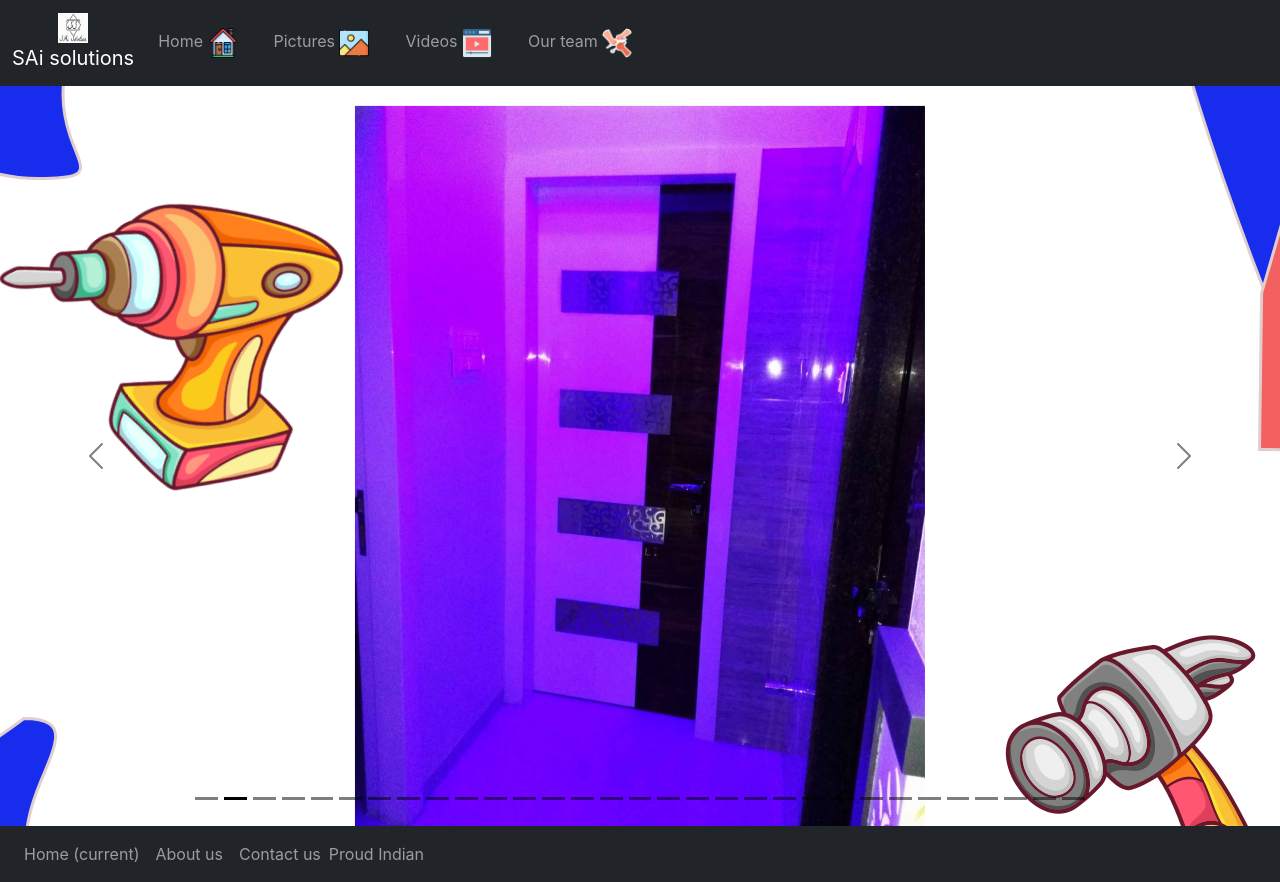
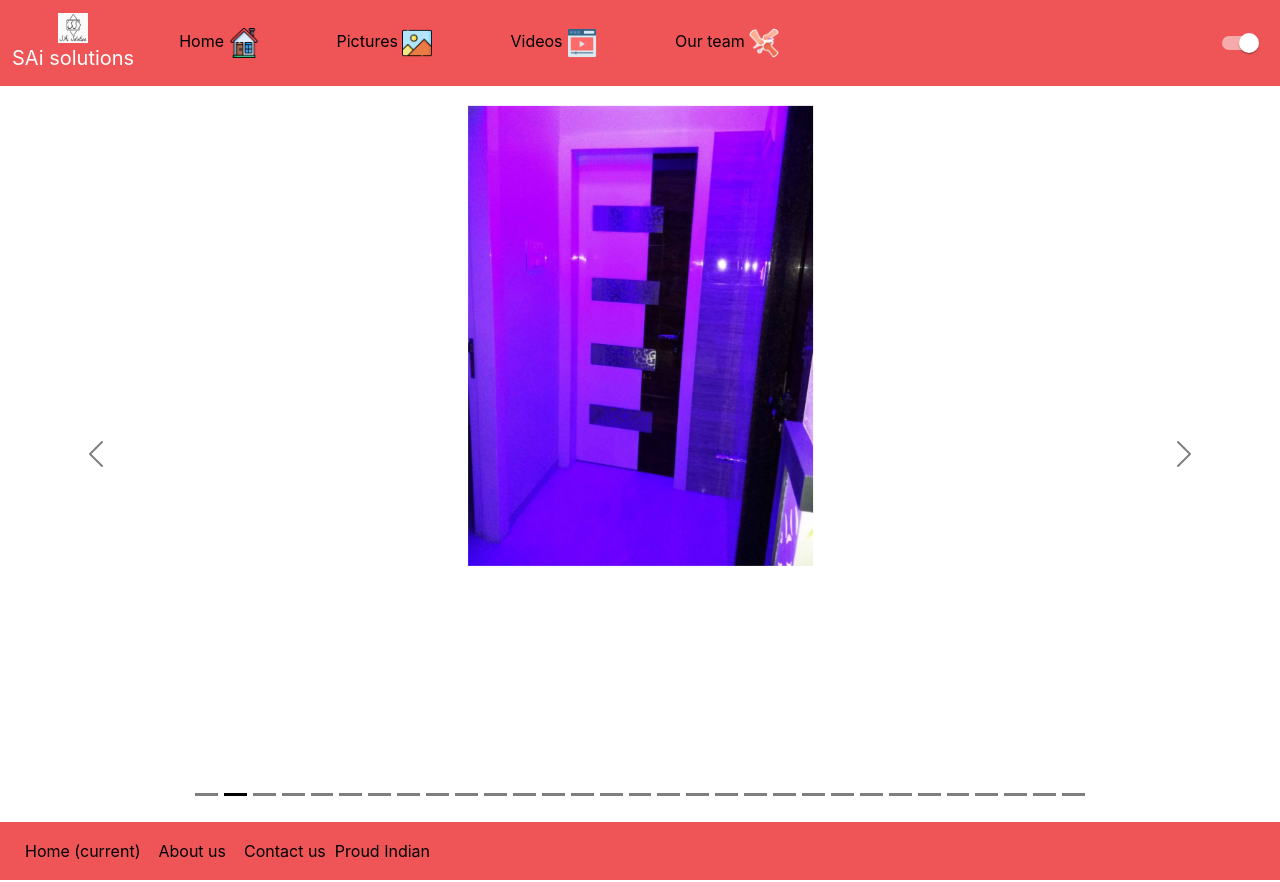
Before and after one commit to kanhaiyasuthar0/saisolutions, a React (Create React App) app: page /ghansoli1 in a window 1280 px wide. Built offline with nearby package versions, Linux system fonts and the light colour scheme.

Commit message:
theme changer

```diff
--- a/src/App.js
+++ b/src/App.js
@@ -16,12 +16,15 @@ import Kalamboli from "./components/Kalamboli";
 import Kaler from "./components/Kaler";
 import Site1 from "./components/Site1";
 import Team from "./components/Team";
+import { useState } from "react";
 
 function App() {
+  const [theme, setTheme] = useState(true)
+
   return (
     <>
       <Router>
-        <Navbar />
+        <Navbar theme={theme} setTheme={setTheme} />
         {/* <Counter/> */}
 
         <Routes>
@@ -51,7 +54,7 @@ function App() {
           {/* <Route path='/ongoing' element={<OnGoingSite/>} /> */}
         </Routes>
       </Router>
-      <Footer />
+      <Footer  theme={theme} setTheme={setTheme}/>
     </>
   );
 }
--- a/src/Assets/common.module.css
+++ b/src/Assets/common.module.css
@@ -62,11 +62,14 @@ border: 1px solid red;
 .videoEachBox{
   height: 500px;
   width: 600px;
-  margin:20px;
+  margin:20px auto;
+
 }
 .videoEachBox:nth-child(even){
   /* border: 1px solid red; */
-  margin: 20px auto;
+
+  /* margin: 20px auto; */
+
 
 }
 @media only screen and (max-width: 450px) {
--- a/src/components/Carousel.jsx
+++ b/src/components/Carousel.jsx
@@ -17,6 +17,7 @@ import Introduction from "./Introduction";
 function Carousel() {
   let imgarr = [i1,i2,i3,i4,dingrol1, dingrol2, dingrol3, dingrol4];
   const [loader, setLoader] = useState(true);
+
   useEffect(() => {
     let id = setTimeout(() => {
       setLoader(false);
@@ -24,7 +25,7 @@ function Carousel() {
     // return clearTimeout(id)
   }, []);
   return (
-    <>
+    <div>
       {loader ? (
         <div
           style={{
@@ -39,6 +40,7 @@ function Carousel() {
         </div>
       ) : (
         <div className="padder" >
+          <div  style={{height:"500px", maxWidth:"500px",display:"flex", flexDirection:"column", justifyContent:"center",marginBottom:"300px"}}>
           <div
             id="carouselExampleDark"
             className="carousel carousel-dark slide mainCarousel"
@@ -247,10 +249,12 @@ function Carousel() {
               <span className="visually-hidden">Next</span>
             </button>
           </div>
+          </div>
           <Introduction />
+
         </div>
       )}
-    </>
+    </div>
   );
 }
 
--- a/src/components/Footer.jsx
+++ b/src/components/Footer.jsx
@@ -1,30 +1,31 @@
 import React from "react";
+// import footerImg from
+const Footer = (props) => {
+  return (
+    <div >
+      <nav style={{background: props.theme ? "#EF5557" : "black", color:props.theme ? "black" : "white"}} class="navbar navbar-expand-lg">
 
-const Footer = () => {
-  return (
-    <div>
-      <nav class="navbar navbar-expand-lg navbar-dark bg-dark">
         <a class="navbar-brand" href="#"></a>
 
         <div class="collapse navbar-collapse" id="navbarText">
           <ul class="navbar-nav mr-auto">
             <li class="nav-item active">
-              <a class="nav-link" href="#">
-                Home <span class="sr-only">(current)</span>
+              <a className={`nav-link ${props.theme ? "normal" : "dark"}`}  href="#">
+              <div>Home  <span class="sr-only">(current)</span></div>
               </a>
             </li>
             <li class="nav-item">
-              <a class="nav-link" href="#">
-                About us
+              <a className={`nav-link ${props.theme ? "normal" : "dark"}`}  href="#">
+               <div> About us</div>
               </a>
             </li>
             <li class="nav-item">
-              <a class="nav-link" href="#">
-                Contact us
+              <a className={`nav-link ${props.theme ? "normal" : "dark"}`}  href="#">
+               <div>Contact us</div>
               </a>
             </li>
           </ul>
-          <span class="navbar-text">Proud Indian</span>
+          <span className={`nav-link ${props.theme ? "normal" : "dark"}`} class="navbar-text"><div> Proud Indian</div></span>
         </div>
       </nav>
       <div>
--- a/src/components/Navbar.jsx
+++ b/src/components/Navbar.jsx
@@ -6,10 +6,11 @@ import sai from '../Assets/Icons/logo_sai_light.png'
 import pictureIcon from '../Assets/Icons/picture.png'
 import videoIcon from '../Assets/Icons/video.png'
 import team from '../Assets/Icons/team.png'
-function Navbar() {
+import { Switch } from "@mui/material";
+function Navbar(props) {
   const [active, setActive] = useState();
   return (
-    <nav className="navbar sticky-top navbar-expand-lg navbar-dark bg-dark">
+    <nav style={{background: props.theme ? "#EF5557" : "black", color:props.theme ? "black" : "white"}} className="navbar sticky-top navbar-expand-lg navbar-dark">
       <div className="container-fluid">
         <Link className="navbar-brand" to="/home">
           <div style={{display:"flex", flexDirection:"column", alignItems:"center", justifyContent:"center"}}>
@@ -35,27 +36,27 @@ function Navbar() {
         <div className="collapse navbar-collapse" id="navbarSupportedContent">
           <ul className="navbar-nav me-auto mb-2 mb-lg-0">
             <li className="nav-item">
-              <Link className="nav-link" aria-current="page" to="/home">
-                 <div style={{marginRight:"20px"}}> <span>Home</span>  <img style={{height:"30px", width:"30px"}} src={homeIcon} alt="home" /> </div>
+              <Link className={`nav-link ${props.theme ? "normal" : "dark"}`} aria-current="page" to="/home">
+                 <div style={{marginRight:"20px", padding:"10px 20px"}}> <span>Home</span>  <img style={{height:"30px", width:"30px"}} src={homeIcon} alt="home" /> </div>
               </Link>
             </li>
-            <li className="nav-item">
-              <Link className="nav-link" aria-current="page" to="/Pictures">
-              <div style={{marginRight:"20px"}}> <span>Pictures</span>  <img style={{height:"30px", width:"30px"}} src={pictureIcon} alt="picture" /> </div>
+            <li className={`nav-item`}>
+              <Link className={`nav-link ${props.theme ? "normal" : "dark"}`} aria-current="page" to="/Pictures">
+              <div style={{marginRight:"20px", padding:"10px 20px"}}> <span>Pictures</span>  <img style={{height:"30px", width:"30px"}} src={pictureIcon} alt="picture" /> </div>
 
 
               </Link>
             </li>
             <li className="nav-item">
-              <Link className="nav-link" aria-current="page" to="/Videos">
-              <div style={{marginRight:"20px"}}> <span>Videos</span>  <img style={{height:"30px", width:"30px"}} src={videoIcon} alt="picture" /> </div>
+              <Link className={`nav-link ${props.theme ? "normal" : "dark"}`}  aria-current="page" to="/Videos">
+              <div style={{marginRight:"20px", padding:"10px 20px"}}> <span>Videos</span>  <img style={{height:"30px", width:"30px"}} src={videoIcon} alt="picture" /> </div>
 
 
               </Link>
             </li>
             <li className="nav-item">
-              <Link className="nav-link" aria-current="page" to="/Team">
-              <div style={{marginRight:"20px"}}> <span>Our team</span>  <img style={{height:"30px", width:"30px"}} src={team} alt="picture" /> </div>
+              <Link className={`nav-link ${props.theme ? "normal" : "dark"}`}  aria-current="page" to="/Team">
+              <div style={{marginRight:"20px", padding:"10px 20px"}}> <span>Our team</span>  <img style={{height:"30px", width:"30px"}} src={team} alt="picture" /> </div>
 
 
               </Link>
@@ -80,7 +81,9 @@ function Navbar() {
                 About Us
               </Link>
             </li> */}
+
           </ul>
+            <Switch onClick={()=>props.setTheme(!props.theme)} defaultChecked color="secondary" />
         </div>
       </div>
     </nav>
--- a/src/components/PictureSlider.jsx
+++ b/src/components/PictureSlider.jsx
@@ -33,7 +33,7 @@ const PictureSlider = () => {
       data-bs-ride="carousel"
       data-bs-pause={false}
       data-bs-interval="3000"
-      style={{minHeight:"92vh"}}
+      style={{minHeight:"92vh", marginBottom:"300px"}}
     >
       {/* <button onClick={()=>{
             window.location.href="/Pictures"
--- a/src/components/PicturesCard.jsx
+++ b/src/components/PicturesCard.jsx
@@ -13,7 +13,7 @@ import kaler from "../Assets/Images/kaler bungalow/4.jpeg"
 import mahendra from "../Assets/Images/sites1/1.jpeg"
 const PicturesCard = () => {
   return (
-      <>
+      <div className='pictureDiv'>
 
     <PictureSlider/>
     {/* <ThaneSlider/> */}
@@ -100,7 +100,7 @@ const PicturesCard = () => {
 
 
 
-</>
+</div>
   )
 }
 
--- a/src/components/picture.css
+++ b/src/components/picture.css
@@ -5,10 +5,10 @@
 
 }
 .sliderht{
-    max-height: 92.5vh;
+    /* max-height: 92.5vh; */
     /* margin-top: vh; */
     /* padding: 25px 0px; */
-
+max-width: 100%;
 
 }
 
@@ -16,28 +16,41 @@
     object-fit: cover;
     margin: auto;
     padding: 20px;
-    max-height: 100vh;
+    max-height: 500px;
     /* width: 50px;
 
     height: 100px; */
   }
 
   .padder{
-    padding: 50px 100px;
+    padding: 10px;
+      background-image: url("../../src/Assets/Images/screens/desktop4.svg");
+    background-repeat: no-repeat;
 
   }
+  .navbar{
+    color: black !important;
+  }
+  .pictureDiv{
+    /* border: 10px solid green !important; */
+    /* background-position:center; */
+    background-image: url("../../src/Assets/Images/screens/desktop5.svg");
+    background-repeat: no-repeat;
 
+  }
 
   @media only screen and (max-width: 450px) {
 
       .padder{
         padding: 10px 10px;
+        background-image: url("../../src/Assets/Images/screens/mobilebig.svg");
+        background-repeat: no-repeat;
 
       }
       .cover{
         object-fit: cover;
         margin: auto;
-        width: 100%;
+
 
       }
 
--- a/src/index.css
+++ b/src/index.css
@@ -5,21 +5,56 @@ body {
     sans-serif;
   -webkit-font-smoothing: antialiased;
   -moz-osx-font-smoothing: grayscale;
-    background-image: url("../src/Assets/Images/screens/desktop.svg");
-    background-repeat: no-repeat;
+    /* background-image: url("../src/Assets/Images/screens/desktop4.svg");
+    background-repeat: no-repeat; */
 }
 
 code {
   font-family: source-code-pro, Menlo, Monaco, Consolas, 'Courier New',
   monospace;
 }
+.navbar{
+  transition: all 0.4s !important;
 
+}
+.normal div{
+  color: black !important;
+  border:0.5px solid #EF5557 !important;
+  transition: all 0.4s;
+
+
+}
+.dark div{
+  color: white !important;
+  border:0.5px solid black !important;
+  transition: all 0.4s;
+
+
+}
+.MuiSwitch-thumb{
+  color: white !important;
+}
+.MuiSwitch-track{
+  background-color: white !important;
+}
+.normal:hover div{
+  /* color: black !important; */
+  border:0.5px solid white !important;
+  border-radius: 10px !important;
+  color: white !important;
+
+
+}
+.dark:hover div{
+  border:0.5px solid white !important;
+  border-radius: 10px !important;
+}
 
 @media only screen and (max-width: 450px) {
 
-  body{
+  /* body{
     background-image: url("../src/Assets/Images/screens/mobilebig.svg");
     background-repeat: no-repeat;
 
-  }
+  } */
 }
```
Also changed, not shown: src/Assets/Images/screens/desktop4.svg (added), src/Assets/Images/screens/desktop5.svg (added).
